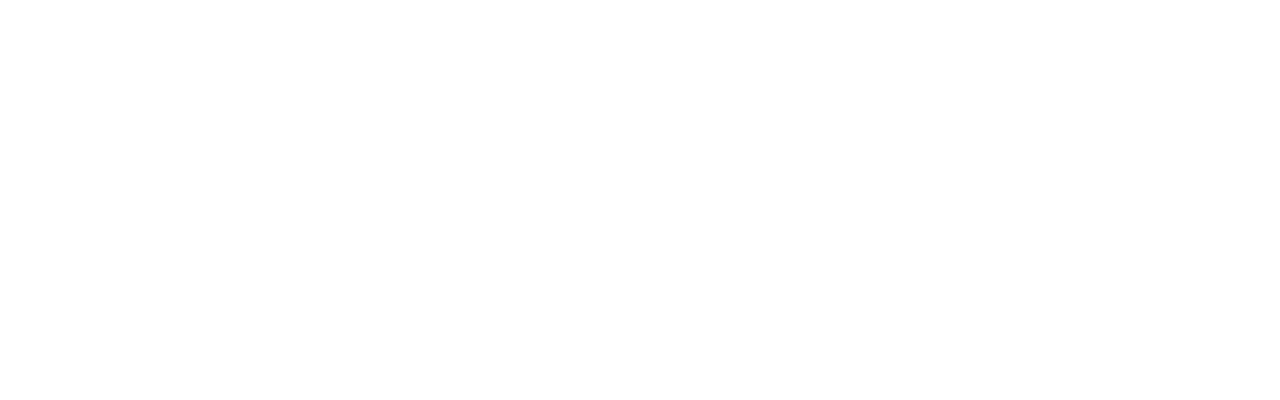
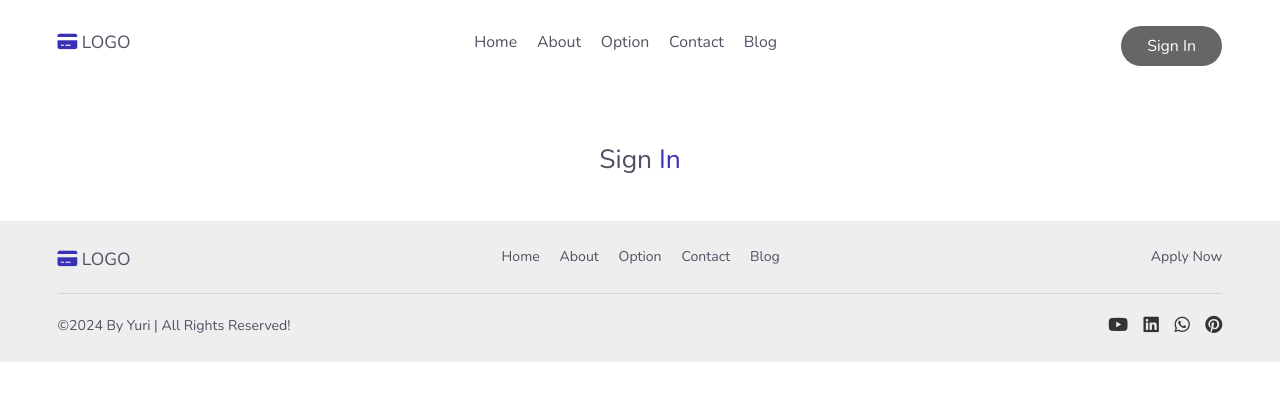
Before and after one commit to yullij/card-web, a plain HTML site: page signin/index.html in a window 1280 px wide. Drawn offline with nearby package versions, Linux system fonts and the light colour scheme.

Commit message:
공통부분 수정

```diff
--- a/signin/index.html
+++ b/signin/index.html
@@ -0,0 +1,66 @@
+<!DOCTYPE html>
+<html lang="ko">
+<head>
+    <meta charset="UTF-8">
+    <meta name="viewport" content="width=device-width, initial-scale=1.0">
+    <title>Document</title>
+    <link rel="stylesheet" href="../css/style.css">
+</head>
+
+<body>
+    <!-- header -->
+<header class="header">
+    <section class="flex">
+        <a href="#" class="logo"> <i class="fa-solid fa-credit-card"></i>LOGO</a>
+        <nav class="navbar">
+            <a href="#home">Home</a>
+            <a href="#about">About</a>
+            <a href="#option">Option</a>
+            <a href="#contact">Contact</a>
+            <a href="#blog">Blog</a>
+        </nav>
+        <a href="/signin" class="btn">Sign in</a>
+        <!-- 1000이하일 때 메뉴 -->
+        <div id="menu-btn" class="fa-solid fa-bars-staggered"></div>
+    </section>
+</header>
+
+<!-- //header -->
+
+<!-- login -->
+ <section class="signin" style="margin-top: 10rem;">
+    <div class="heading">sign <span>in</span></div>
+
+
+ </section>
+<!-- //login -->
+
+
+<!-- footer -->
+<footer class="footer">
+    <section>
+        <div class="flex">
+            <a href="#" class="logo"><i class="fa-solid fa-credit-card"></i>LOGO</a>
+            <nav class="link">
+                <a href="#home">Home</a>
+                <a href="#about">About</a>
+                <a href="#option">Option</a>
+                <a href="#contact">Contact</a>
+                <a href="#blog">Blog</a>
+            </nav>
+            <a href="#" class="extra-link">apply now</a>
+        </div>
+        <div class="credit">
+            <p>&copy;2024 By Yuri | All Rights Reserved!</p>
+            <div class="share">
+                <a href="#" class="fa-brands fa-youtube"></a>
+                <a href="#" class="fa-brands fa-linkedin"></a>
+                <a href="#" class="fa-brands fa-whatsapp"></a>
+                <a href="#" class="fa-brands fa-pinterest"></a>
+            </div>
+        </div>
+    </section>
+ </footer>
+<!-- //footer -->
+</body>
+</html>
```
Also changed, not shown: index.html (+1 -1 lines).
